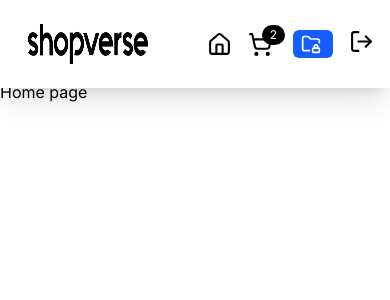
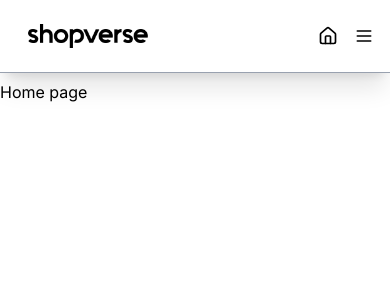
Before and after one commit to keshavcoded/shopverse, a React (Vite) app in the folder frontend/: page / in a window 390 px wide. Shown: the top 300 px of the page. Built offline with nearby package versions, Linux system fonts and the light colour scheme.

Commit message:
ui : added nav bar elements positioning and responsiveness

```diff
--- a/frontend/src/components/Navbar.jsx
+++ b/frontend/src/components/Navbar.jsx
@@ -1,60 +1,87 @@
 import { Link } from "react-router-dom";
-import { FolderLock, LogOut, LucideHome, ShoppingCart } from "lucide-react";
+import {
+  FolderLock,
+  LogOut,
+  LucideHome,
+  Menu,
+  ShoppingCart,
+} from "lucide-react";
 import Tooltip from "./Tooltip";
 
 const Navbar = () => {
   const user = true;
   const isAdmin = true;
+
+
+
   return (
-    <header className="fixed top-0 left-0 w-full bg-white bg-opacity-90 backdrop-blur-md shadow-xl z-40 transition-all duration-300 border-bottom border-gray-400">
-      <div className="container mx-auto px-4 py-3 flex justify-between">
+    <header className="fixed top-0 left-0 w-full bg-white bg-opacity-90 backdrop-blur-md shadow-xl z-40 transition-all duration-300 border-b border-gray-400">
+      <div className="container mx-auto px-4 py-3 flex justify-between max-w-7xl">
         <Link to={"/"} className="items-center space-x-2 flex">
-          <img src="/logo.png" alt="logo" className="w-30 sm:w-50 m-3 h-10" />
+          <img
+            src="/logo.png"
+            alt="logo"
+            className="w-30 sm:w-50 m-3 sm:h-10"
+          />
         </Link>
+        {/* desktops */}
+        <nav className="flex flex-wrap items-center gap-1 min-[410px]:gap-5">
+          {/* home */}
 
-        <nav className="flex flex-wrap items-center gap-4">
           <Tooltip text={"Home"}>
             <Link to={"/"} className="">
-              <LucideHome
-                className="transition-transform duration-300 ease-in-out hover:scale-110"
-                size={25}
-              />
+              <LucideHome className="transition-transform duration-300 ease-in-out hover:scale-110 w-5 h-7 sm:w-7 sm:h-9" />
             </Link>
           </Tooltip>
+          {/* cart */}
           {user && (
             <Tooltip text={"Cart"}>
-              <Link to={"/cart"} className="relative group">
-                <ShoppingCart
-                  className="inline-block mr-1 transition-transform duration-300 ease-in-out group-hover:scale-110"
-                  size={25}
-                />
+              <Link to={"/cart"} className="relative group max-[410px]:hidden">
+                <ShoppingCart className="inline-block mr-1 transition-transform duration-300 ease-in-out group-hover:scale-110 w-5 h-7 sm:w-7 sm:h-9" />
                 <span className="absolute -top-2 -right-2 bg-black text-white rounded-full px-2 py-0.5 text-xs transition-transform duration-300 ease-in-out group-hover:scale-110">
                   2
                 </span>
               </Link>
             </Tooltip>
           )}
-          {isAdmin && (
+          {/* Admin Dashboard */}
+          {user && isAdmin && (
             <Tooltip text={"Admin Dashboard"}>
-              <Link className="bg-blue-600 text-white hover:bg-blue-800 px-2 py-1 rounded-md transition duration-300 ease-in-out flex items-center">
+              <Link className="bg-blue-600 text-white hover:bg-blue-800 px-2 py-1 sm:py-1 rounded-md transition duration-300 ease-in-out flex items-center max-[410px]:hidden">
                 <FolderLock
-                  className="inline-block mr-1"
-                  size={20}
+                  className="inline-block mr-1 w-5 h-7 sm:w-7 sm:h-9"
                   color="#ffffff"
                 />
                 <span className="hidden sm:inline">Dashbord</span>
               </Link>
             </Tooltip>
           )}
+          {/* Signout */}
           {user ? (
             <Tooltip text={"Signout"}>
-              <button className="cursor-pointer">
-                <LogOut size={25} />
+              <button className="cursor-pointer transition duration-300 ease-in-out hover:scale-110 max-[410px]:hidden">
+                <LogOut className="w-5 h-7 sm:w-7 sm:h-9" />
               </button>
             </Tooltip>
           ) : (
-            <button></button>
+            <>
+              <Link
+                to={"/signin"}
+                className="text-center text-xs sm:text-base px-2 py-2 rounded-md hover:bg-gray-200 transition duration-300 ease-in-out"
+              >
+                Sign In
+              </Link>
+              <Link
+                to={"/signup"}
+                className="bg-blue-600 text-white text-xs sm:text-base text-center px-2 py-2 rounded-md hover:bg-blue-800 transition duration-300 ease-in-out"
+              >
+                Signup
+              </Link>
+            </>
           )}
+          <div className="min-[410px]:hidden">
+            <Menu size={10} className="cursor-pointer h-5 w-5" />
+          </div>
         </nav>
       </div>
     </header>
```
